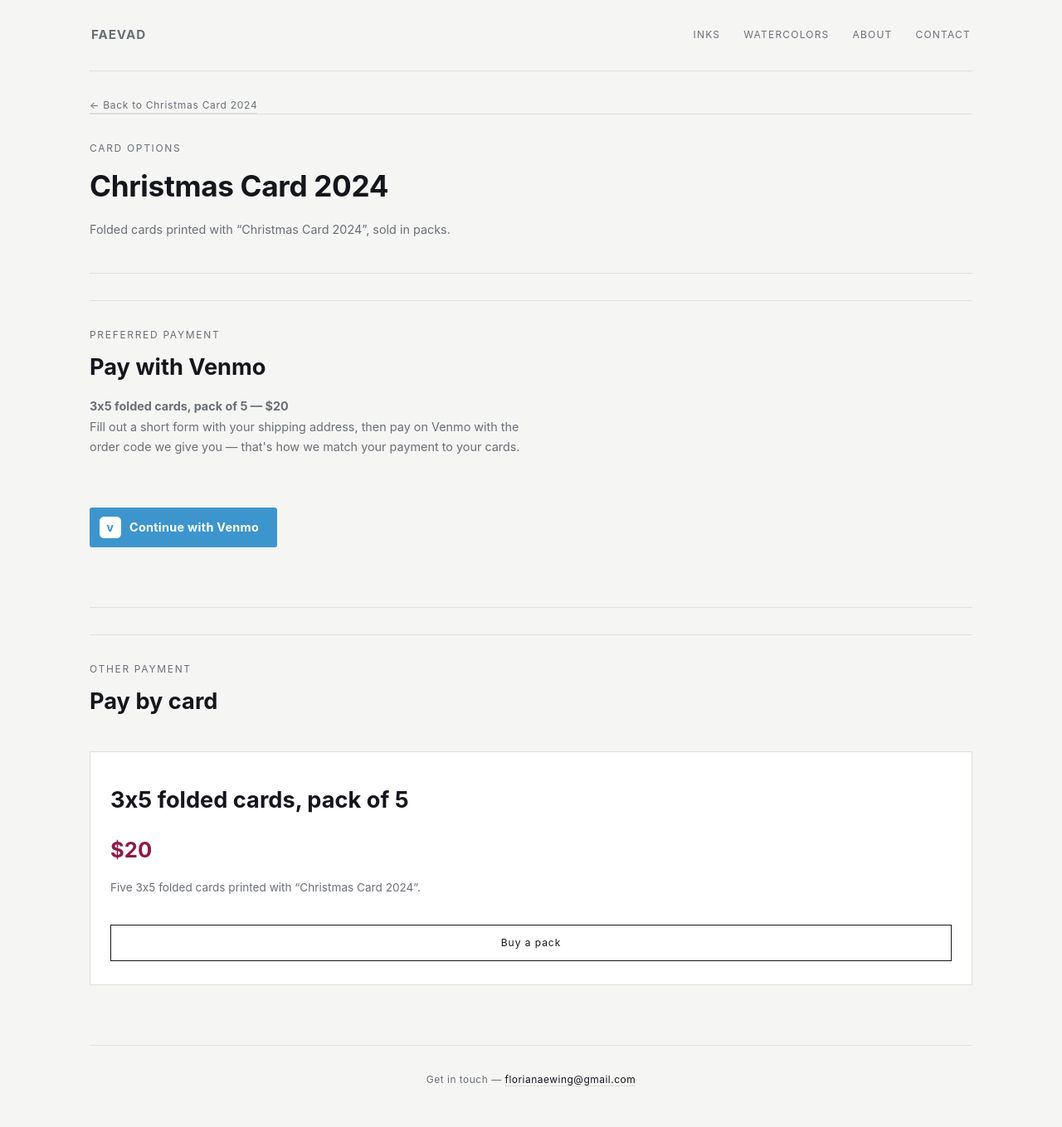
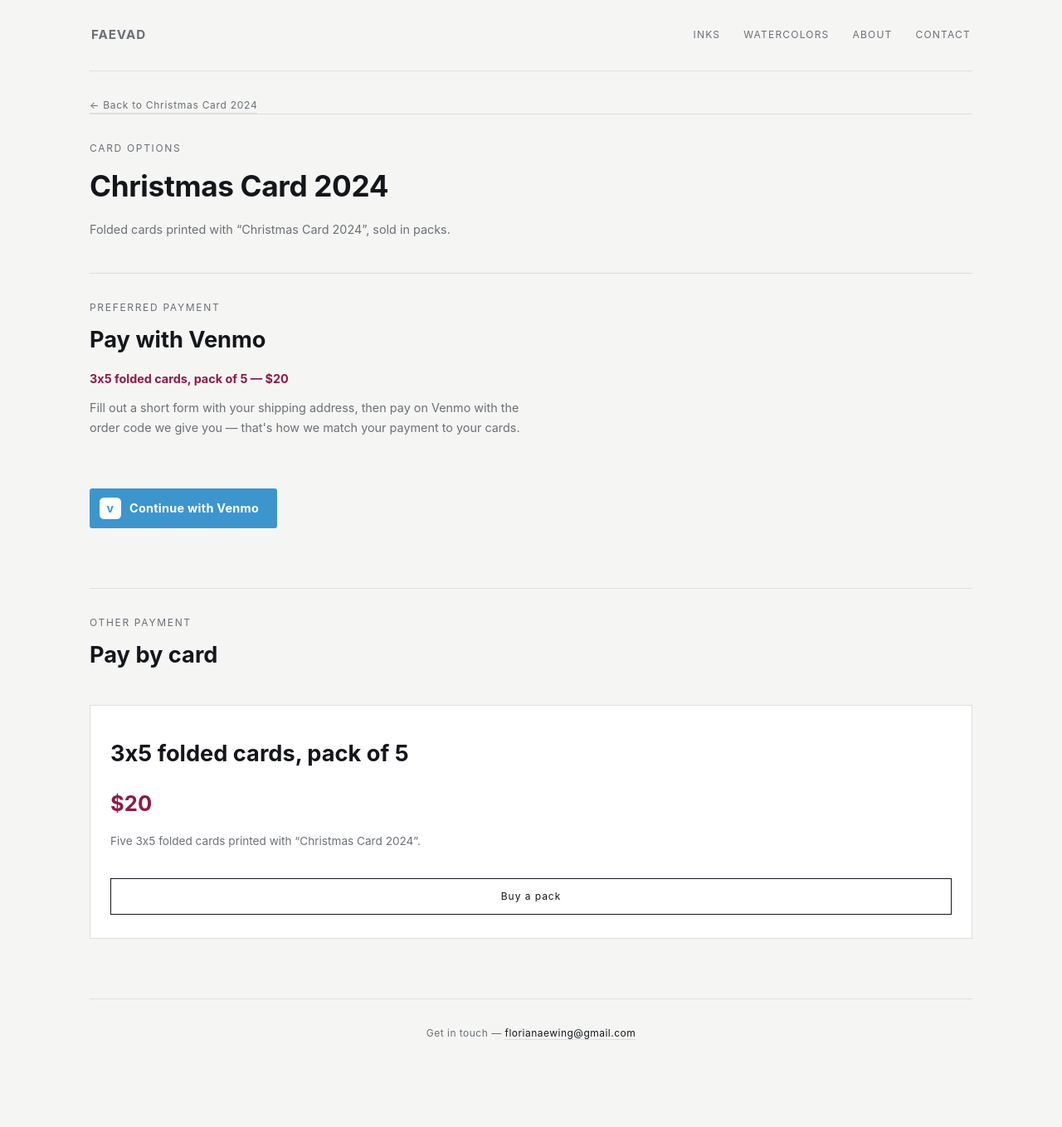
Before and after one commit to florianaewing/FAEVAD, a Jekyll site: the page built from buy-christmas-card-2024.html, in a window 1280 px wide. Shown: the whole page at 83% size. Built offline with Jekyll 4.4.1, drawn with Linux system fonts in a browser that asks for light colours; after the commit the page ends 1303 px from its top, so only the background shows below that.

Commit message:
Buy page: drop the doubled section dividers
Co-Authored-By: Claude Opus 5.5 <noreply@anthropic.com>

```diff
--- a/css/styles.css
+++ b/css/styles.css
@@ -587,7 +587,15 @@ nav.top a[aria-current="page"] {
   font-size: clamp(1.3rem, 2.6vw, 1.7rem);
 }
 
-.venmo-prices {
+/* The sections draw their own divider, so their headers don't add a second. */
+.venmo-section .section-head,
+.card-section .section-head {
+  border-top: none;
+  padding-top: 0;
+}
+
+.section-head .venmo-prices {
+  margin-bottom: 10px;
   font-weight: 700;
   color: var(--pigment-ink);
 }
```
